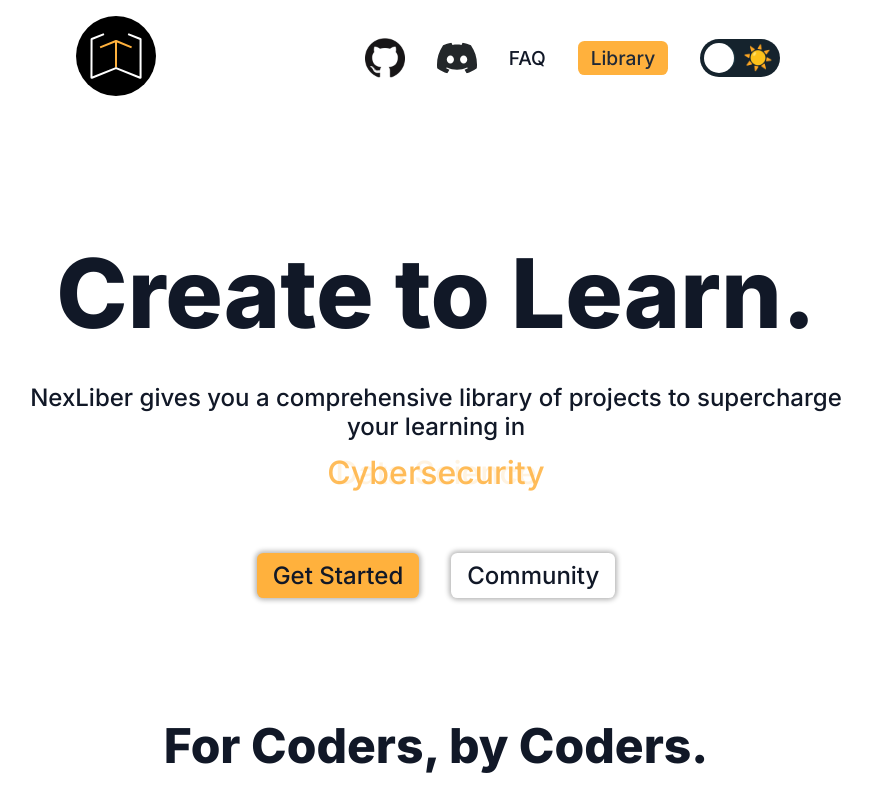
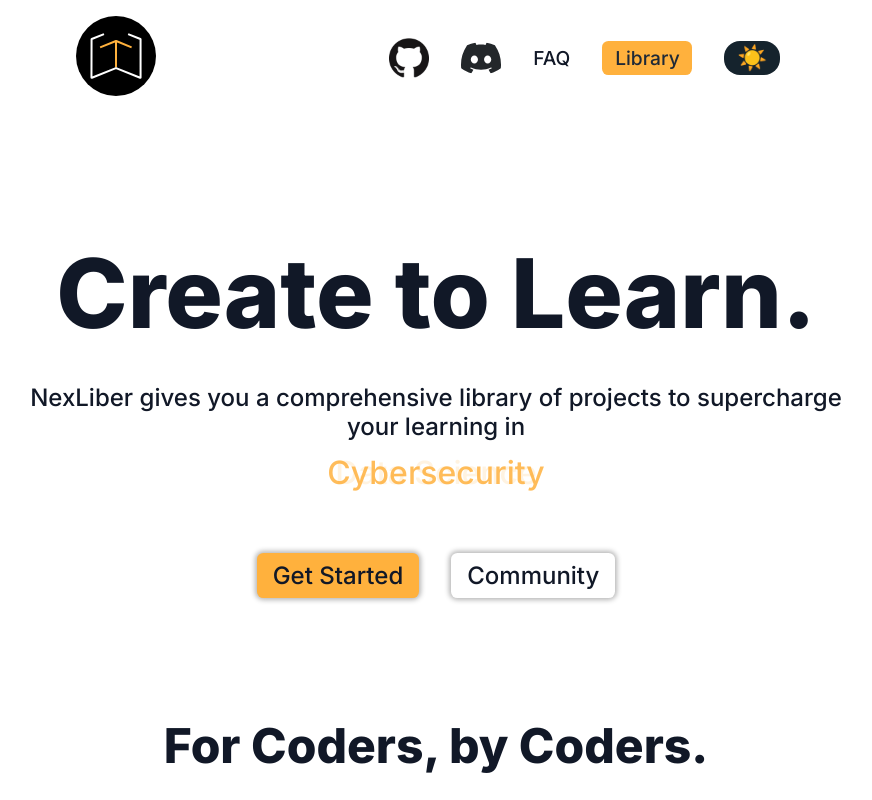
Before and after one commit to xyntechx/NexLiber-v1, a Next.js app: page / in a window 1280 px wide. Shown: the top 800 px of the page, without its empty margins (204-1076 px from the left). Built offline with nearby package versions, Linux system fonts and the light colour scheme.

Commit message:
🐛 Fix toggle style

```diff
--- a/components/toggle/Toggle.module.css
+++ b/components/toggle/Toggle.module.css
@@ -1,38 +1,24 @@
-.button {
-    --toggle-width: 80px;
-    --toggle-height: 38px;
-    --toggle-padding: 4px;
-    position: relative;
-    display: flex;
-    align-items: center;
-    justify-content: space-around;
+.toggle {
     font-size: 1.5rem;
-    line-height: 1;
-    width: var(--toggle-width);
-    height: var(--toggle-height);
-    padding: var(--toggle-padding);
+    padding: 0.2rem 0.8rem;
     border: none;
-    border-radius: calc(var(--toggle-width) / 2);
+    border-radius: 1rem;
     cursor: pointer;
     background-color: var(--color-toggle);
-    transition: background-color 0.3s ease-in-out, box-shadow 0.3s ease-in-out;
+    transition: background-color 0.3s, box-shadow 0.3s;
 }
 
-.button:focus,
-.button:focus:not(:focus-visible) {
+.toggle:focus,
+.toggle:focus:not(:focus-visible) {
     outline: none;
 }
 
-.button:hover {
+.toggle:hover {
     box-shadow: 0 0 5px 2px var(--color-toggle);
 }
 
-.thumb {
-    position: absolute;
-    top: var(--toggle-padding);
-    left: var(--toggle-padding);
-    width: calc(var(--toggle-height) - (var(--toggle-padding) * 2));
-    height: calc(var(--toggle-height) - (var(--toggle-padding) * 2));
-    border-radius: 50%;
-    background-color: white;
+@media (max-width: 600px) {
+    .toggle {
+        font-size: 1.2rem;
+    }
 }
--- a/components/toggle/index.tsx
+++ b/components/toggle/index.tsx
@@ -6,6 +6,7 @@ const Toggle = () => {
         document.body.dataset.theme!
     );
     const inactiveTheme = activeTheme === "dark" ? "light" : "dark";
+    const emoji = activeTheme === "dark" ? "🌑" : "☀️";
 
     useEffect(() => {
         document.body.dataset.theme = activeTheme;
@@ -16,21 +17,11 @@ const Toggle = () => {
     return (
         <button
             onClick={() => setActiveTheme(inactiveTheme)}
-            className={styles.button}
+            className={styles.toggle}
             aria-label={`Change to ${inactiveTheme} mode`}
             title={`Change to ${inactiveTheme} mode`}
         >
-            <span
-                className={styles.thumb}
-                style={{
-                    transform:
-                        activeTheme === "dark"
-                            ? "translate3d(calc(var(--toggle-width) - var(--toggle-height)), 0, 0)"
-                            : "none",
-                }}
-            ></span>
-            <span aria-hidden={true}>🌑</span>
-            <span aria-hidden={true}>☀️</span>
+            {emoji}
         </button>
     );
 };
```
